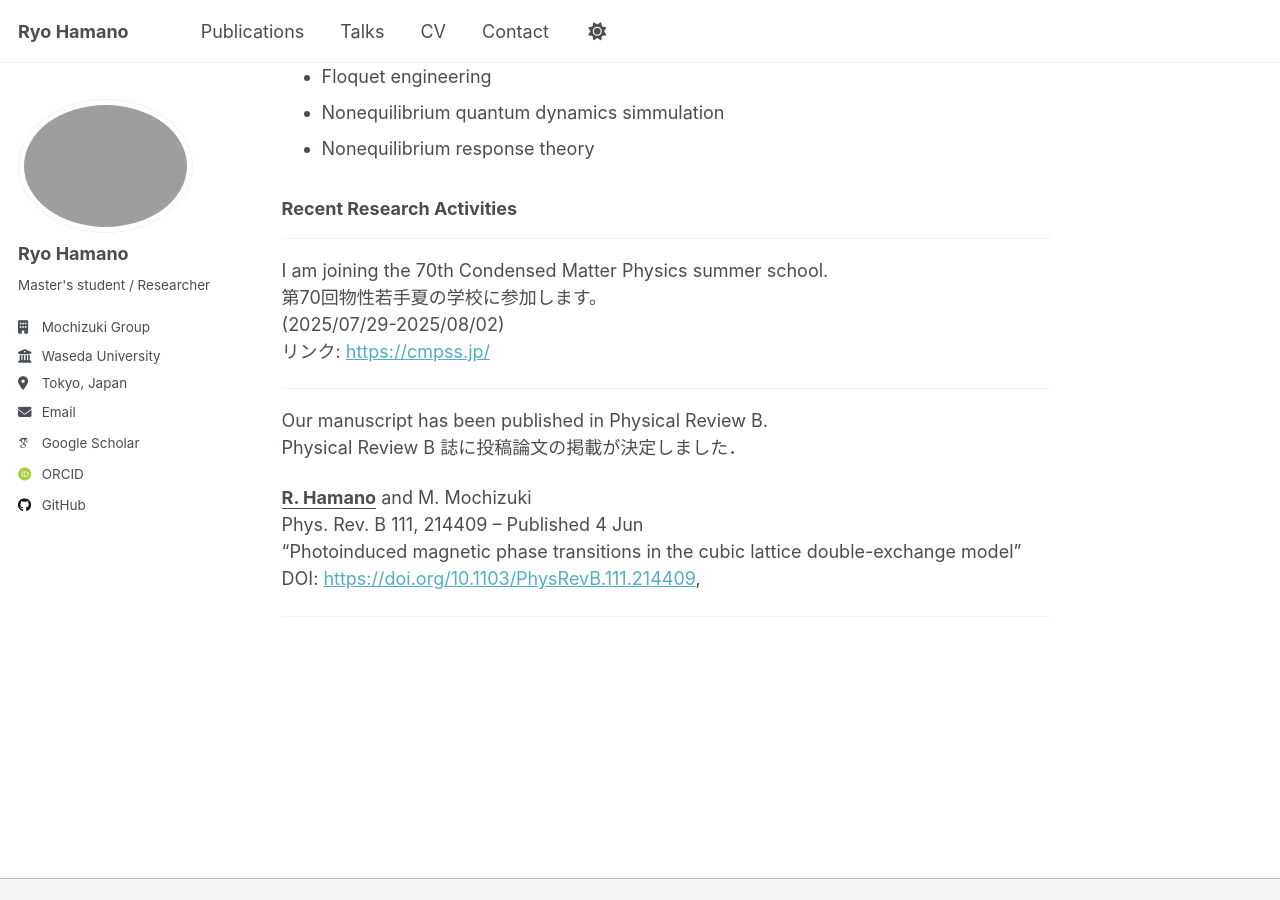
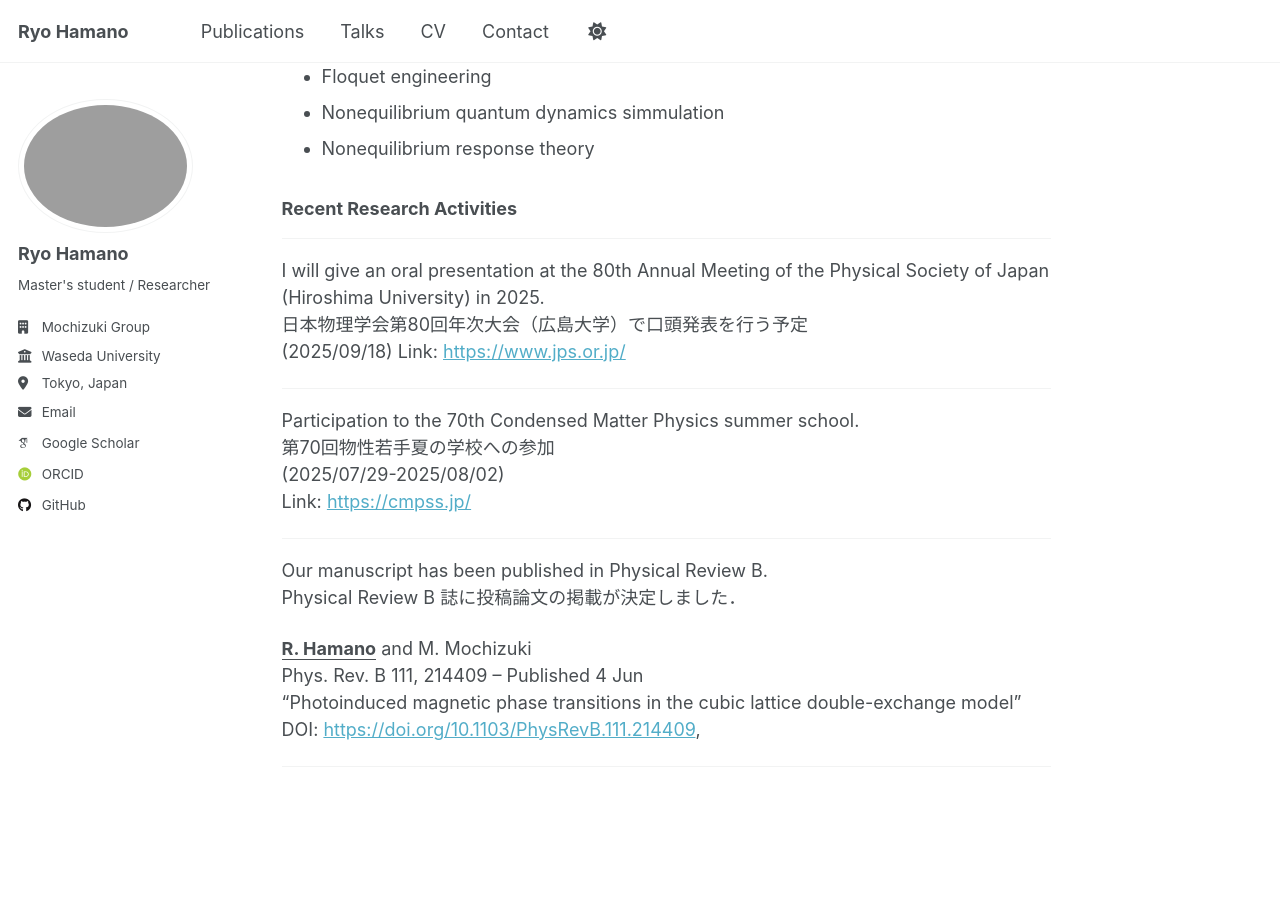
Before and after one commit to ryohamano/ryohamano.github.io, a Jekyll site: the page built from _pages/about.md, in a window 1280 px wide and 900 px high, scrolled down 684 px. Built offline with Jekyll 4.4.1, drawn with Linux system fonts in a browser that asks for light colours; some web fonts are replaced.

Commit message:
Update about.md

```diff
--- a/_pages/about.md
+++ b/_pages/about.md
@@ -32,11 +32,18 @@ I aim to uncover the fundamental mechanisms of light-matter interactions that dr
 
 
 ### Recent Research Activities
+
 ------
-I am joining the 70th Condensed Matter Physics summer school.
-第70回物性若手夏の学校に参加します。
+I will give an oral presentation at the 80th Annual Meeting of the Physical Society of Japan (Hiroshima University) in 2025.
+日本物理学会第80回年次大会（広島大学）で口頭発表を行う予定
+(2025/09/18)
+Link: [https://www.jps.or.jp/](https://www.jps.or.jp/)
+
+------
+Participation to the 70th Condensed Matter Physics summer school.
+第70回物性若手夏の学校への参加
 (2025/07/29-2025/08/02)
-リンク: [https://cmpss.jp/](https://cmpss.jp/)
+Link: [https://cmpss.jp/](https://cmpss.jp/)
 
 ------
 Our manuscript has been published in Physical Review B.
```
